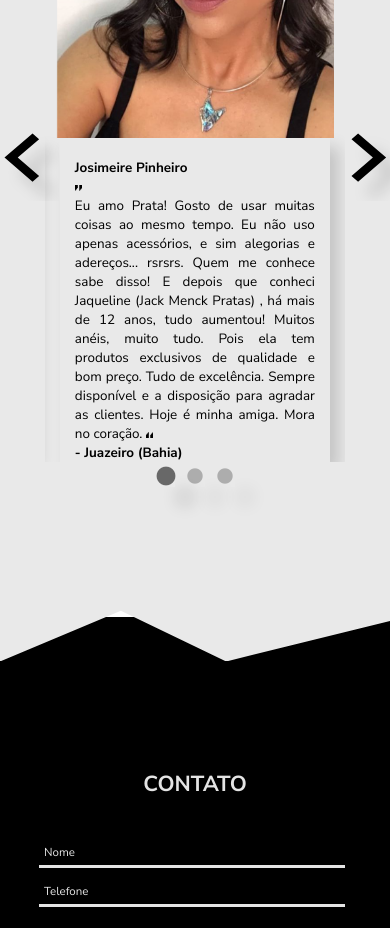
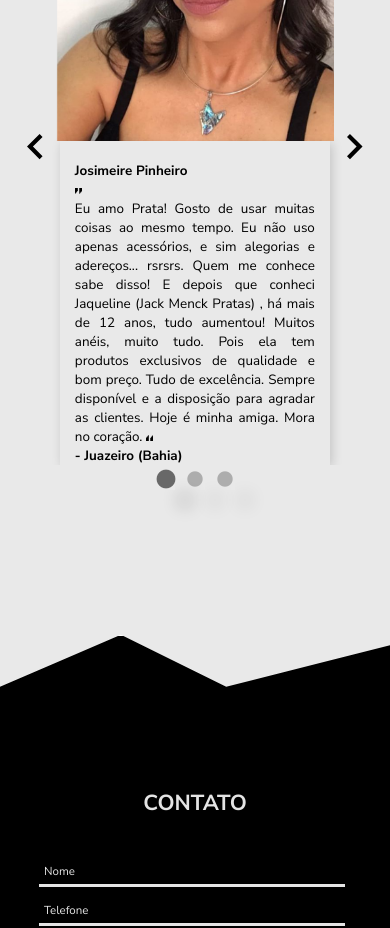
Before and after one commit to citi-onboarding/Pratas-onepage, a React (Create React App) app in the folder client/: page / in a window 390 px wide. Shown: the part 2820-3748 px from the top of the page. Built offline with nearby package versions, Linux system fonts and the light colour scheme; no server answers.

Commit message:
Fix arrows of carrosel mobile, fix vh of section testimonial mobile

```diff
--- a/client/src/components/Testimonials/Testimonials.css
+++ b/client/src/components/Testimonials/Testimonials.css
@@ -137,12 +137,24 @@ html {
     .testimonials-session-carrossel .slick-prev:before {
         opacity: 1;
     }
+    .testimonials-session-carrossel .slick-next:before {
+        content: url(./arrowRMobile.png);
+    }
+    .testimonials-session-carrossel .slick-prev:before {
+        content: url(./arrowLMobile.png);
+    }
+    .testimonials-session-carrossel .slick-prev {
+        left: -20px;
+    }
+    .testimonials-session-carrossel .slick-next {
+        right: -20px;
+    }
     html {
         font-size: 35%;
     }
     .testimonials-session {
         clip-path: polygon(31% 95%, 0 100%, 0 6%, 35% 0, 68% 7%, 100% 0, 100% 96%, 58% 100%);
-        margin-bottom: -7rem;
+        margin-bottom: -8rem;
     }
     .testimonials-session-carrossel{
         height: 75%;
@@ -158,6 +170,7 @@ html {
         width: 80%;
         justify-content: flex-start;
         padding-top: 20px;
+        box-shadow:  2px 2px 10px #00000029
     }
     .testimonials-session-title {
         width: auto;
@@ -181,12 +194,12 @@ html {
 
 @media (max-width: 425px) {
     .testimonials-session{
-        height: 120vh;
+        height: 123vh;
     }
 }
 @media (max-width: 375px) {
     .testimonials-session{
-        height: 122vh;
+        height: 128vh;
     }
 }
 @media (max-width: 320px) {
```
Also changed, not shown: client/src/components/Testimonials/arrowLMobile.png (added), client/src/components/Testimonials/arrowRMobile.png (added).
